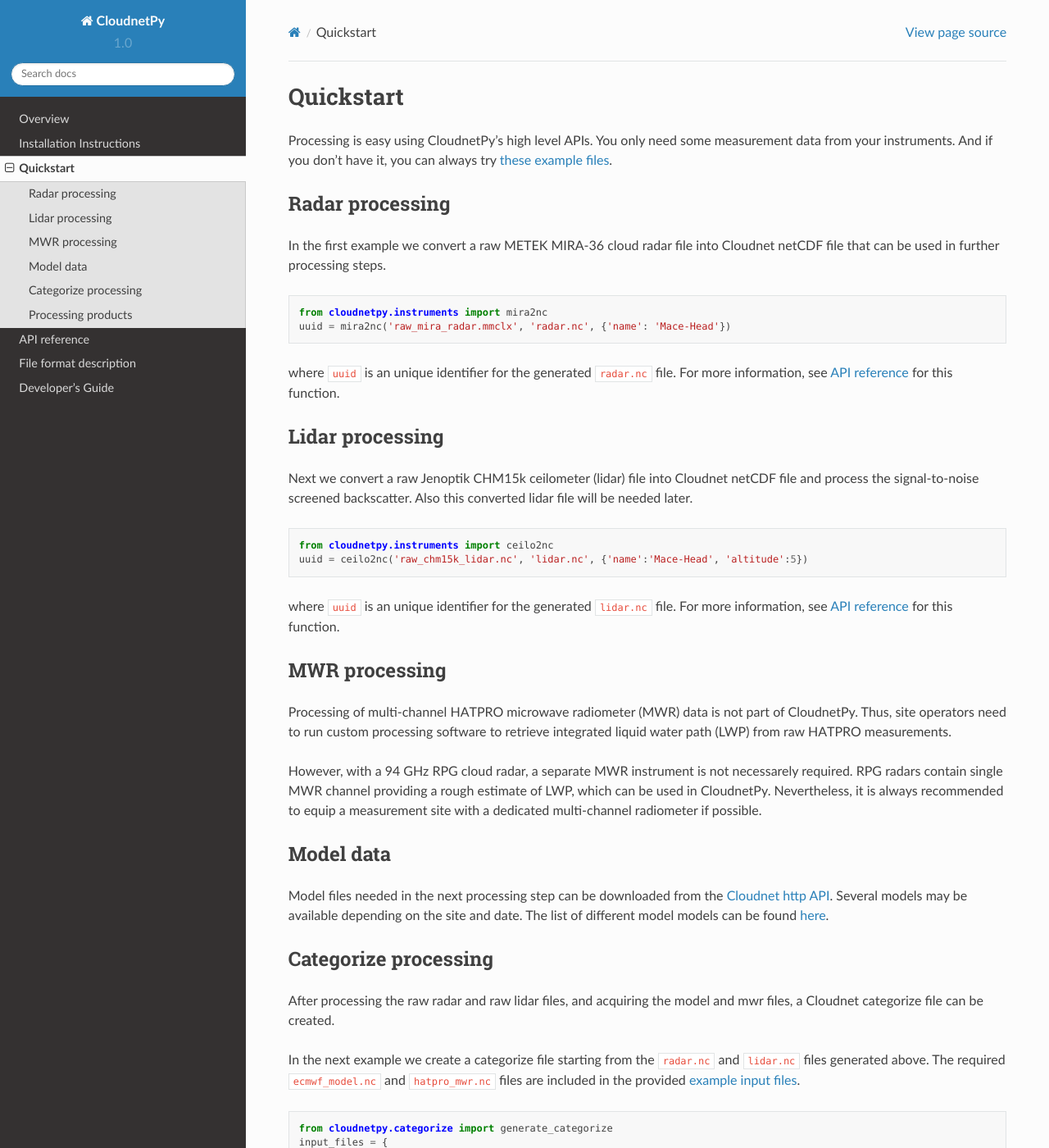
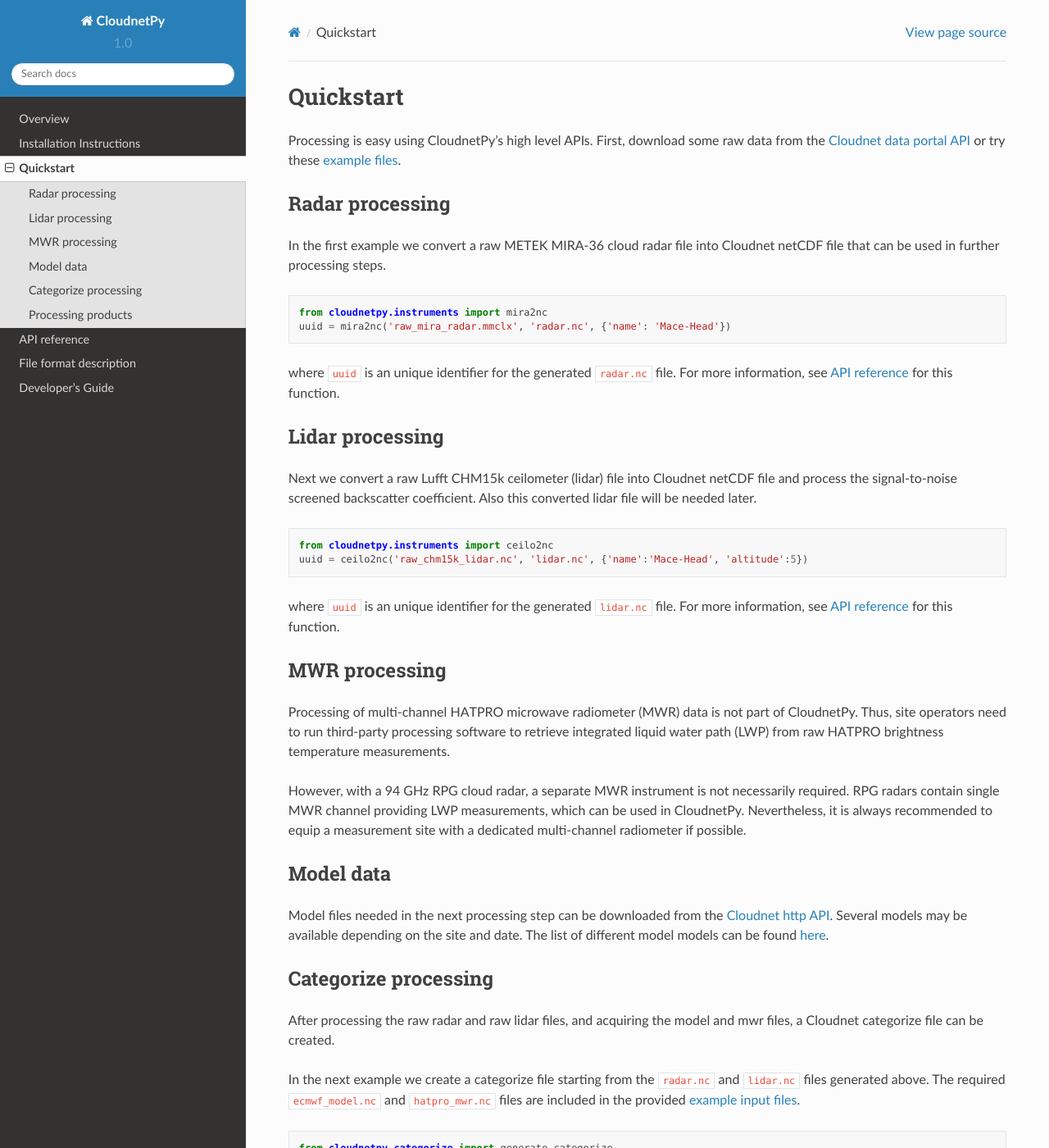
Before and after one commit to actris-cloudnet/cloudnetpy, a Sphinx documentation site: the page built from docs/source/quickstart.rst, in a window 1280 px wide and 1400 px high. Shown: the whole window at 82% size. Built offline with Sphinx 7.4.7 and the Read the Docs theme 2.0.0, drawn with Linux system fonts in a browser that asks for light colours; formulas are drawn with MathJax 3.

Commit message:
Update documentation

```diff
--- a/docs/source/overview.rst
+++ b/docs/source/overview.rst
@@ -5,8 +5,8 @@ Overview
 Cloudnet processing scheme
 --------------------------
 
-CloudnetPy is a Python package implementing the so-called Cloudnet processing scheme
-(`Tukiainen 2020`_). The Cloudnet processing produces vertical profiles of cloud properties
+CloudnetPy (`Tukiainen 2020`_) is a Python package implementing the so-called Cloudnet processing scheme
+(`Illingworth 2007`_). Cloudnet processing produces vertical profiles of cloud properties
 from the ground-based remote sensing measurements. Cloud radar, optical lidar, microwave radiometer
 and thermodynamical (model or radiosonde) data are combined to accurately characterize
 clouds up to 15 km with high temporal and vertical resolution.
--- a/docs/source/quickstart.rst
+++ b/docs/source/quickstart.rst
@@ -2,9 +2,10 @@
 Quickstart
 ==========
 
-Processing is easy using CloudnetPy's high level APIs. You only need some
-measurement data from your instruments. And if you don't have it, you can
-always try `these example files <http://lake.fmi.fi/cloudnet-public/cloudnetpy_test_input_files.zip>`_.
+Processing is easy using CloudnetPy's high level APIs.
+First, download some raw data from the
+`Cloudnet data portal API <https://docs.cloudnet.fmi.fi/api/data-portal.html#get-apiraw-files--upload>`_
+or try these `example files <http://lake.fmi.fi/cloudnet-public/cloudnetpy_test_input_files.zip>`_.
 
 Radar processing
 ----------------
@@ -23,8 +24,8 @@ For more information, see `API reference <api.html#instruments.mira2nc>`__ for t
 Lidar processing
 ----------------
 
-Next we convert a raw Jenoptik CHM15k ceilometer (lidar) file into Cloudnet netCDF file
-and process the signal-to-noise screened backscatter. Also this converted lidar
+Next we convert a raw Lufft CHM15k ceilometer (lidar) file into Cloudnet netCDF file
+and process the signal-to-noise screened backscatter coefficient. Also this converted lidar
 file will be needed later.
 
 .. code-block:: python
@@ -39,14 +40,13 @@ MWR processing
 --------------
 
 Processing of multi-channel HATPRO microwave radiometer (MWR) data is not part of CloudnetPy.
-Thus, site operators need to run custom processing software to retrieve integrated liquid
-water path (LWP) from raw HATPRO measurements.
+Thus, site operators need to run third-party processing software to retrieve integrated liquid
+water path (LWP) from raw HATPRO brightness temperature measurements.
 
-However, with a 94 GHz RPG cloud radar, a separate MWR instrument is not necessarely
-required. RPG radars contain single MWR channel providing a rough estimate
-of LWP, which can be used in CloudnetPy. Nevertheless, it is always
-recommended to equip a measurement site with a dedicated multi-channel
-radiometer if possible.
+However, with a 94 GHz RPG cloud radar, a separate MWR instrument is not necessarily
+required. RPG radars contain single MWR channel providing LWP measurements, which can be
+used in CloudnetPy. Nevertheless, it is always recommended to equip a measurement site
+with a dedicated multi-channel radiometer if possible.
 
 Model data
 ----------
```
Also changed, not shown: docs/source/guide.rst (+5 -4 lines).
